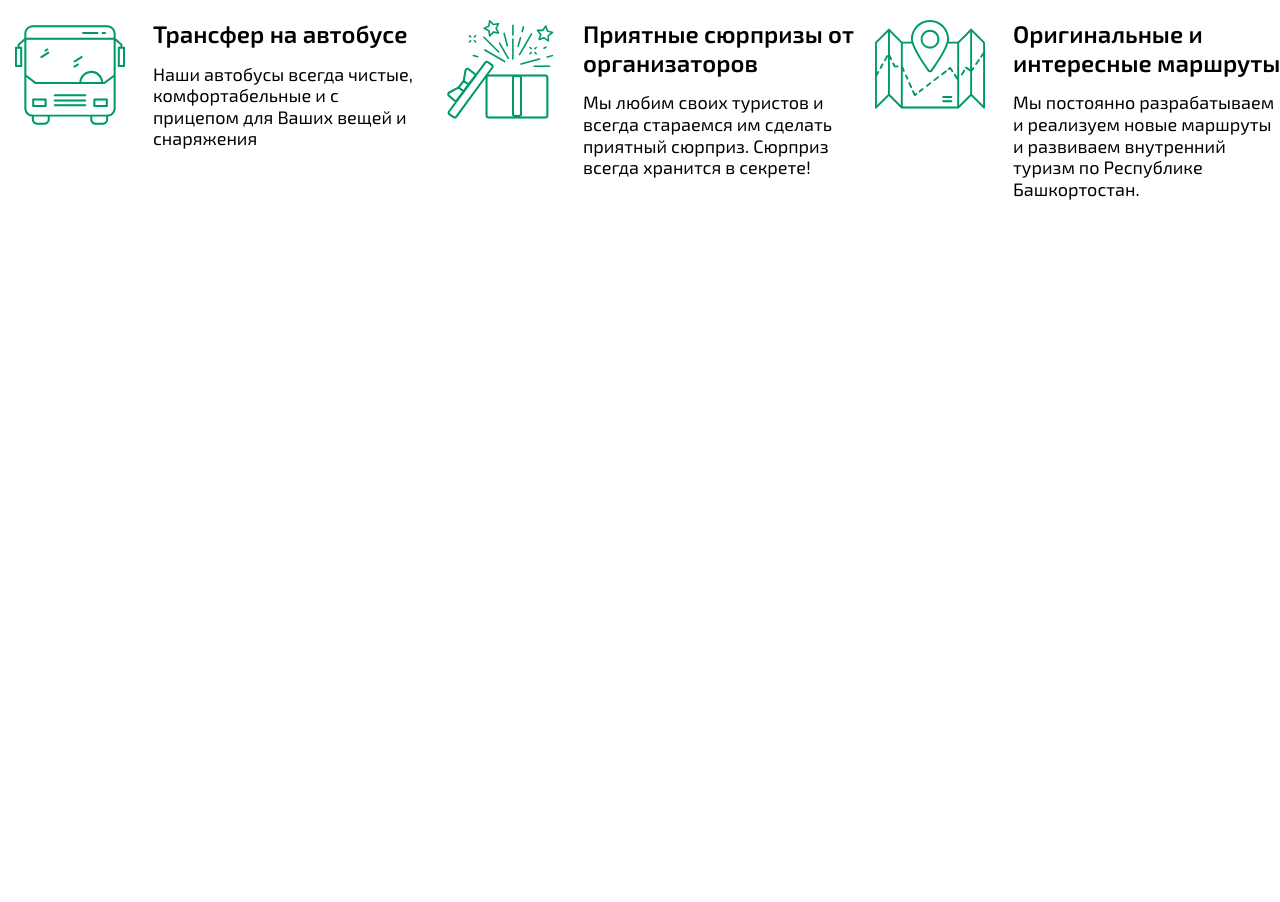
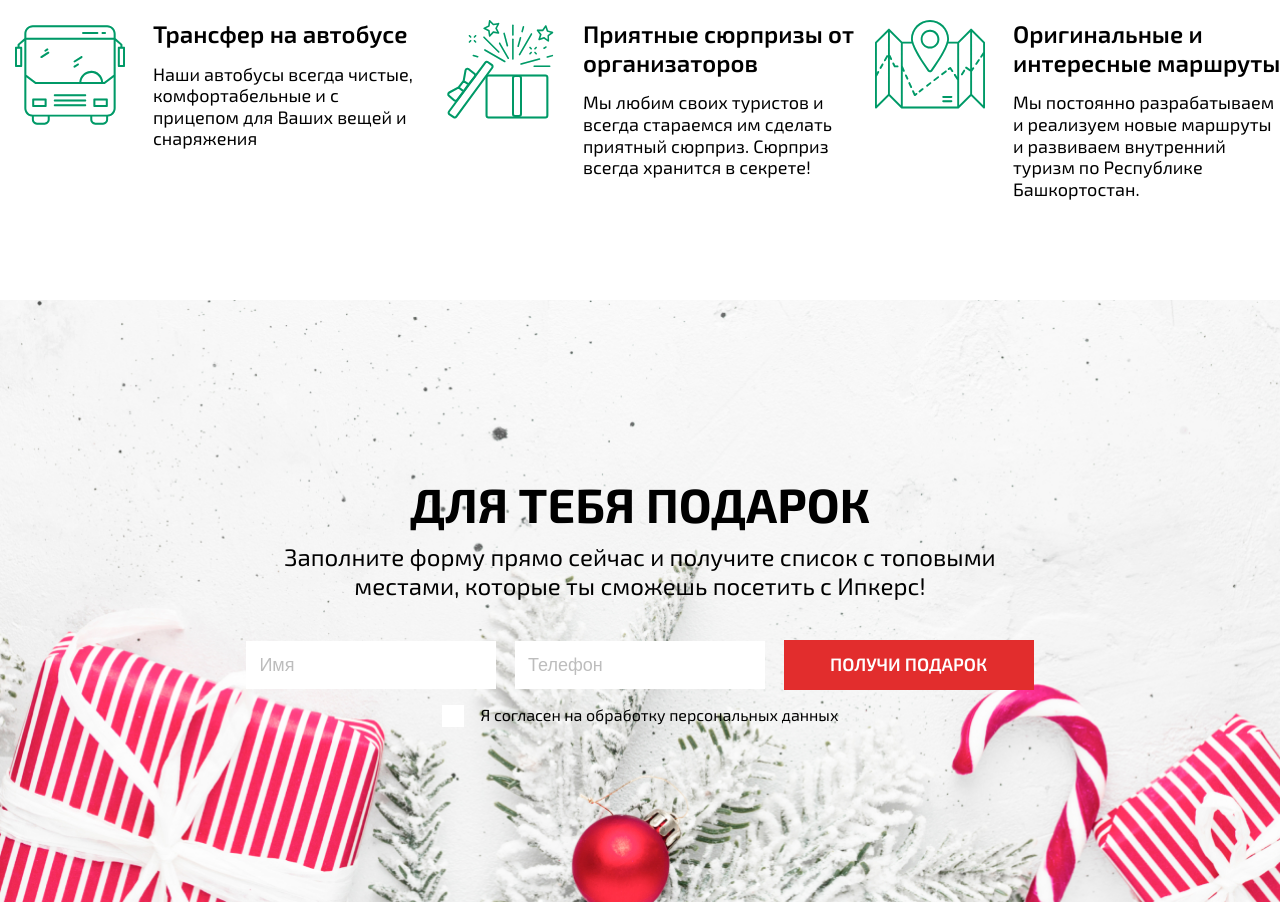
Before and after one commit to dan-rusakov/ipkers.github.io, a website: page src/index.html in a window 1280 px wide. Shown: the part 2278-3180 px from the top of the page. Before the commit the page ends 2578 px from the top, so only its background shows below. Drawn offline with nearby package versions, Linux system fonts and the light colour scheme; files that its build step writes are made by us from their sources.

Commit message:
feat: add callback section

```diff
--- a/src/css/app.scss
+++ b/src/css/app.scss
@@ -8,6 +8,7 @@
 
 @import "blocks/general";
 @import "blocks/button";
+@import "blocks/input";
 @import "blocks/header";
 @import "blocks/main-menu";
 @import "blocks/welcome-section";
@@ -15,3 +16,4 @@
 @import "blocks/current-tours";
 @import "blocks/advantages";
 @import "blocks/advantage-card";
+@import "blocks/callback-section";
--- a/src/css/blocks/button.scss
+++ b/src/css/blocks/button.scss
@@ -11,6 +11,7 @@
     transition: .25s background-color ease;
 
     &:hover, &:focus {
+        outline: none;
         background-color: lighten($red, 10%);
     }
 }
@@ -29,6 +30,7 @@
     transition: .25s background-color ease;
 
     &:hover, &:focus {
+        outline: none;
         background-color: lighten($red, 40%);
     }
 }
--- /dev/null
+++ b/src/css/blocks/callback-section.scss
@@ -0,0 +1,75 @@
+.callback-section {
+    padding: 175px 0;
+    background-size: cover;
+    background-position: center center;
+    background-repeat: no-repeat;
+}
+
+.callback-section__inner {
+    @include inner;
+    flex-direction: column;
+    align-items: center;
+}
+
+.callback-section__title {
+    font-size: 48px;
+    font-weight: $bold;
+    text-transform: uppercase;
+    margin-bottom: 10px;
+    text-align: center;
+}
+
+.callback-section__description {
+    font-size: 24px;
+    margin-bottom: 40px;
+    text-align: center;
+    max-width: 808px;
+}
+
+.callback-section__input {
+    width: 250px;
+    margin-right: 15px;
+}
+
+.callback-section__submit {
+    width: 250px;
+}
+
+.callback-section__checkbox-label {
+    display: flex;
+    align-items: flex-start;
+    cursor: pointer;
+    margin-top: 15px;
+    justify-content: center;
+}
+
+.callback-section__checkbox {
+    width: 22px;
+    height: 22px;
+    background-color: $white;
+    position: relative;
+    display: inline-block;
+    margin-right: 17px;
+    border: 1px solid transparent;
+
+    &::before {
+        content: "";
+        width: 10px;
+        height: 10px;
+        border-radius: 50%;
+        position: absolute;
+        top: 50%;
+        left: 50%;
+        transform: translate(-50%, -50%);
+        opacity: 0;
+        background-color: $text-color;
+    }
+}
+
+.callback-section__checkbox-input:checked + .callback-section__checkbox::before {
+    opacity: 1;
+}
+
+.callback-section__checkbox-input:focus + .callback-section__checkbox {
+    border-color: $text-color;
+}
--- /dev/null
+++ b/src/css/blocks/input.scss
@@ -0,0 +1,17 @@
+.main-input {
+    padding: 12px;
+    background-color: $white;
+    border: 1px solid transparent;
+    font-size: 18px;
+    line-height: 22px;
+    color: $text-color;
+
+    &:focus {
+        outline: none;
+        border-color: $text-color;
+    }
+
+    &::placeholder {
+        color: $gray;
+    }
+}
--- a/src/index.html
+++ b/src/index.html
@@ -353,6 +353,30 @@
             </div>
         </div>
     </section>
+    <section class="callback-section" style="background-image: url(img/gift-bg.jpg);">
+        <div class="callback-section__inner">
+            <h2 class="callback-section__title">
+                для тебя подарок
+            </h2>
+            <p class="callback-section__description">
+                Заполните форму прямо сейчас и получите список с топовыми местами, которые ты сможешь посетить с Ипкерс!
+            </p>
+            <form action="#!" class="callback-section__form">
+                <input type="text" class="main-input callback-section__input" placeholder="Имя">
+                <input type="text" class="main-input callback-section__input" placeholder="Телефон">
+                <button type="submit" class="main-button callback-section__submit">
+                    получи подарок
+                </button>
+                <label class="callback-section__checkbox-label">
+                    <input type="checkbox" class="callback-section__checkbox-input visually-hidden">
+                    <span class="callback-section__checkbox"></span>
+                    <p class="callback-section__checkbox-text">
+                        Я согласен на обработку персональных данных
+                    </p>
+                </label>
+            </form>
+        </div>
+    </section>
 
 
     <svg style="display: none;">
```
Also changed, not shown: src/img/gift-bg.jpg (added).
